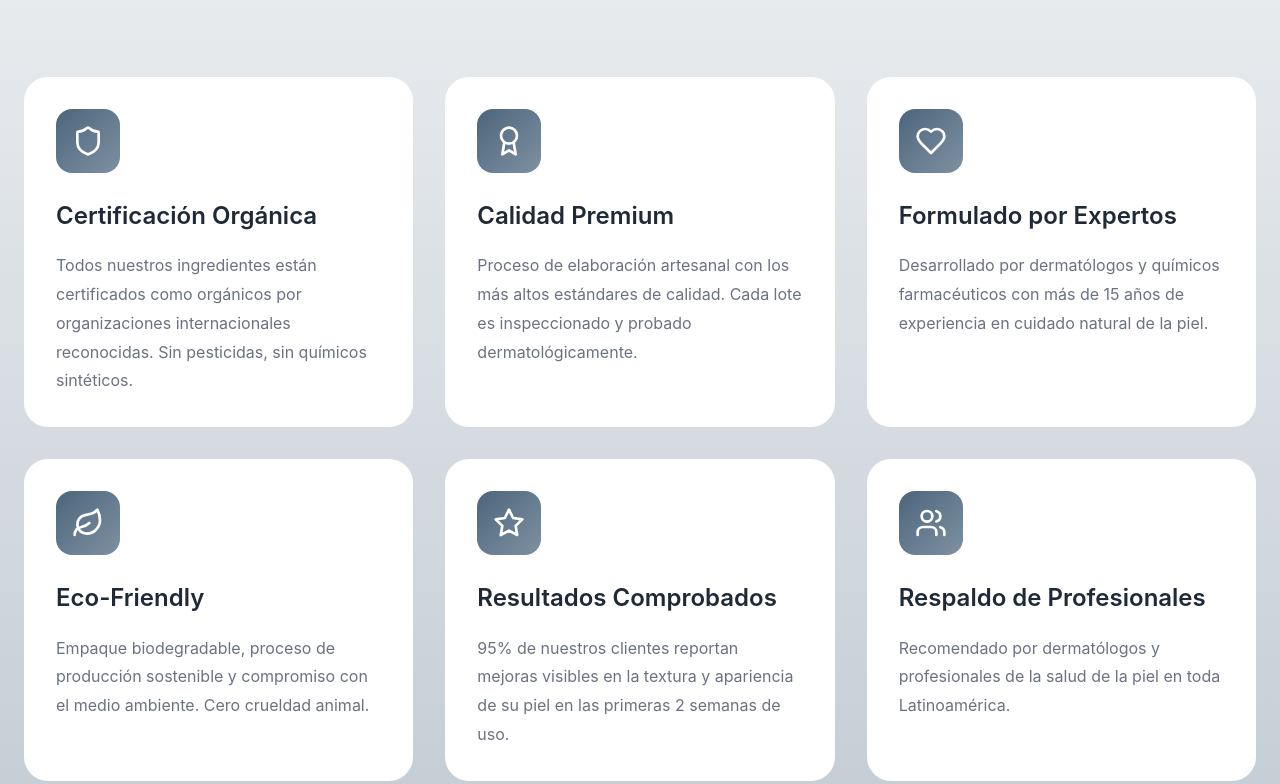
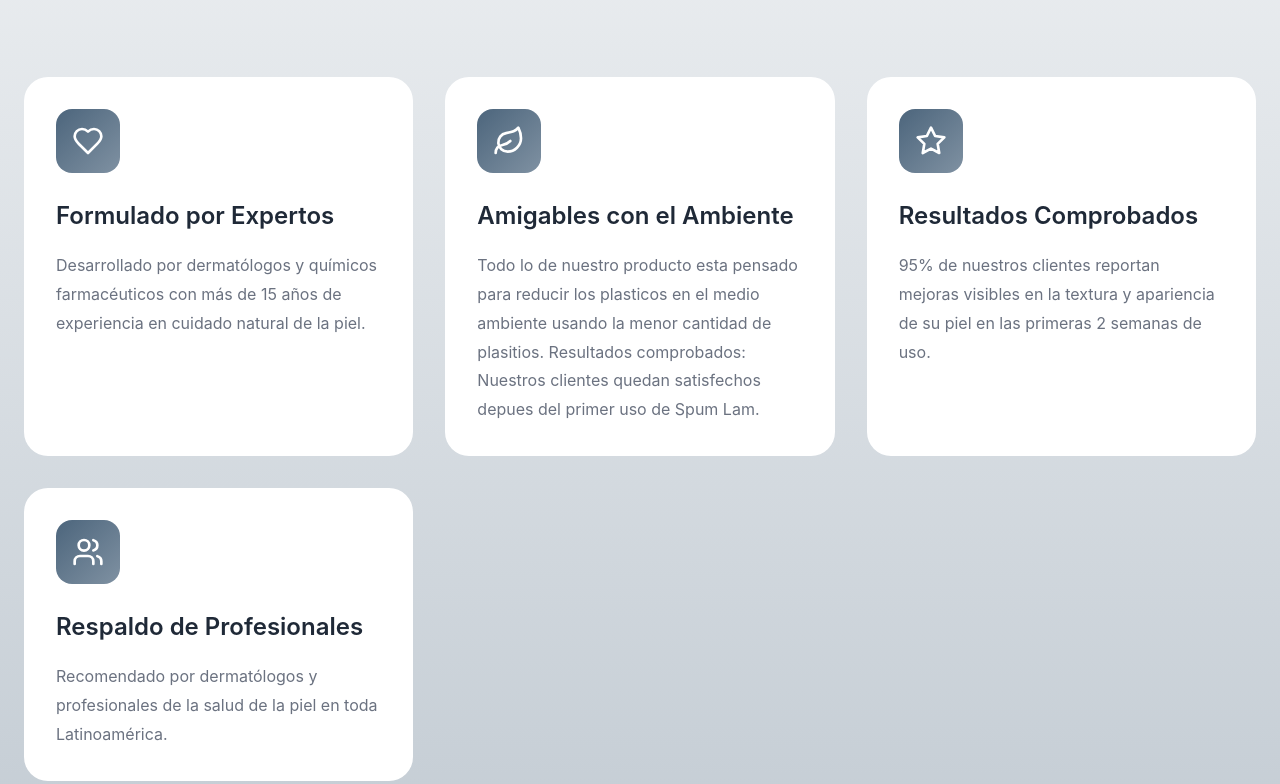
Before and after one commit to RowerX/Jabon, a plain HTML site: page index.html in a window 1280 px wide. Shown: the part 8073-8857 px from the top of the page. Drawn offline with Linux system fonts and the light colour scheme.

Commit message:
Update index.html

```diff
--- a/index.html
+++ b/index.html
@@ -321,27 +321,6 @@ Una vez finalizado el tiempo de destilación indicado, se detiene el calentamien
                 <div class="reason-card fade-in-scroll">
                     <div class="reason-icon">
                         <svg xmlns="http://www.w3.org/2000/svg" width="32" height="32" viewBox="0 0 24 24" fill="none" stroke="currentColor" stroke-width="2" stroke-linecap="round" stroke-linejoin="round">
-                            <path d="M20 13c0 5-3.5 7.5-7.66 8.95a1 1 0 0 1-.67-.01C7.5 20.5 4 18 4 13V6a1 1 0 0 1 1-1c2 0 4.5-1.2 6.24-2.72a1.17 1.17 0 0 1 1.52 0C14.51 3.81 17 5 19 5a1 1 0 0 1 1 1z"/>
-                        </svg>
-                    </div>
-                    <h3 class="reason-title">Certificación Orgánica</h3>
-                    <p class="reason-description">Todos nuestros ingredientes están certificados como orgánicos por organizaciones internacionales reconocidas. Sin pesticidas, sin químicos sintéticos.</p>
-                </div>
-
-                <div class="reason-card fade-in-scroll">
-                    <div class="reason-icon">
-                        <svg xmlns="http://www.w3.org/2000/svg" width="32" height="32" viewBox="0 0 24 24" fill="none" stroke="currentColor" stroke-width="2" stroke-linecap="round" stroke-linejoin="round">
-                            <circle cx="12" cy="8" r="6"/>
-                            <path d="M15.477 12.89 17 22l-5-3-5 3 1.523-9.11"/>
-                        </svg>
-                    </div>
-                    <h3 class="reason-title">Calidad Premium</h3>
-                    <p class="reason-description">Proceso de elaboración artesanal con los más altos estándares de calidad. Cada lote es inspeccionado y probado dermatológicamente.</p>
-                </div>
-
-                <div class="reason-card fade-in-scroll">
-                    <div class="reason-icon">
-                        <svg xmlns="http://www.w3.org/2000/svg" width="32" height="32" viewBox="0 0 24 24" fill="none" stroke="currentColor" stroke-width="2" stroke-linecap="round" stroke-linejoin="round">
                             <path d="M19 14c1.49-1.46 3-3.21 3-5.5A5.5 5.5 0 0 0 16.5 3c-1.76 0-3 .5-4.5 2-1.5-1.5-2.74-2-4.5-2A5.5 5.5 0 0 0 2 8.5c0 2.3 1.5 4.05 3 5.5l7 7Z"/>
                         </svg>
                     </div>
@@ -356,8 +335,8 @@ Una vez finalizado el tiempo de destilación indicado, se detiene el calentamien
                             <path d="M2 21c0-3 1.85-5.36 5.08-6C9.5 14.52 12 13 13 12"/>
                         </svg>
                     </div>
-                    <h3 class="reason-title">Eco-Friendly</h3>
-                    <p class="reason-description">Empaque biodegradable, proceso de producción sostenible y compromiso con el medio ambiente. Cero crueldad animal.</p>
+                    <h3 class="reason-title">Amigables con el Ambiente</h3>
+                    <p class="reason-description">Todo lo de nuestro producto esta pensado para reducir los plasticos en el medio ambiente usando la menor cantidad de plasitios. Resultados comprobados: Nuestros clientes quedan satisfechos depues del primer uso de Spum Lam.</p>
                 </div>
 
                 <div class="reason-card fade-in-scroll">
```
